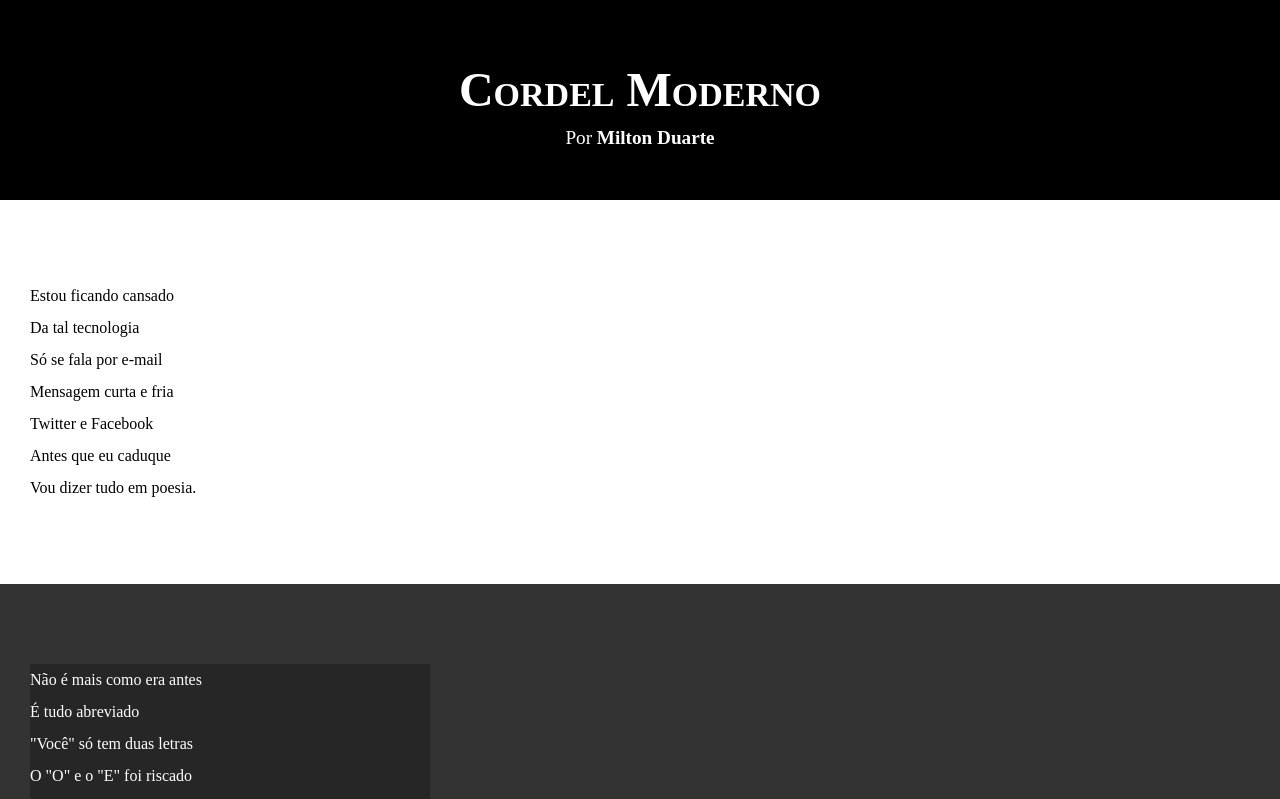
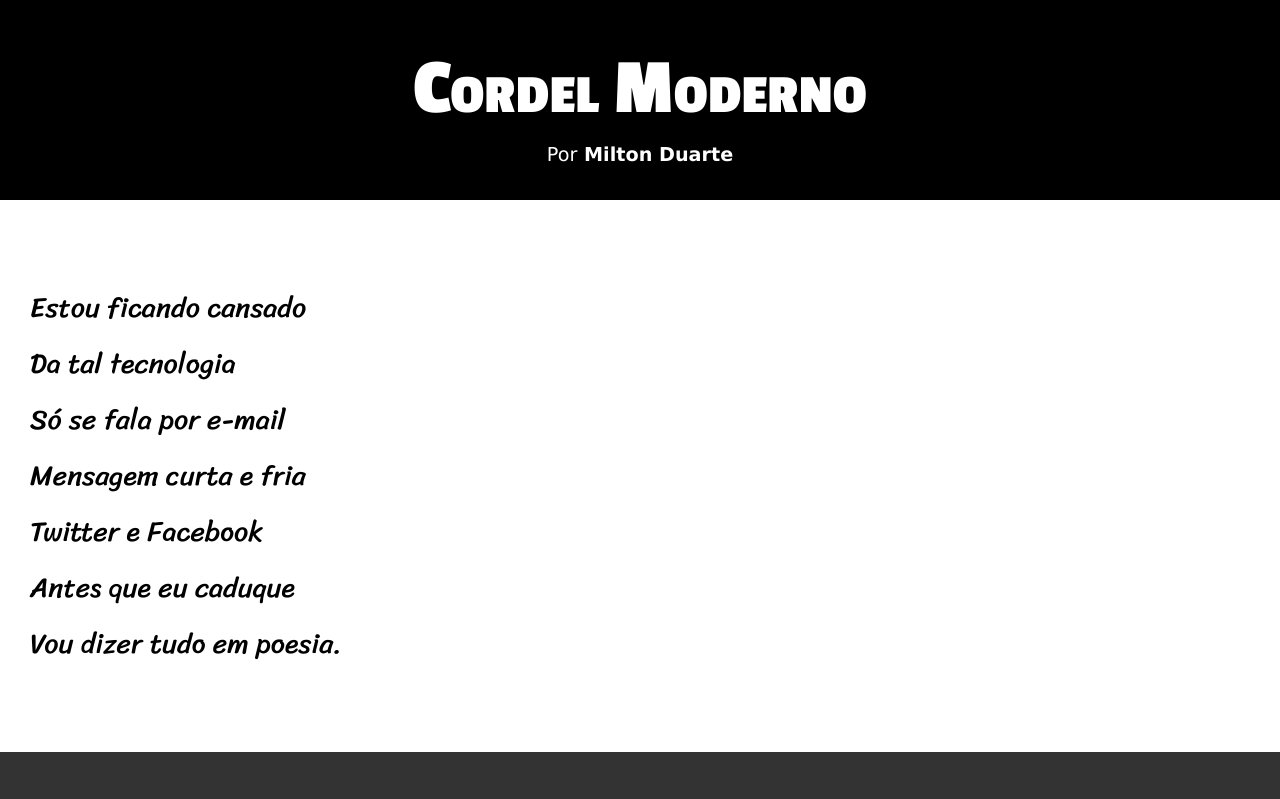
Before and after one commit to CauaHm/HTML-CSS, a plain HTML site: page Desafios/Modulo-2/d012/index.html in a window 1280 px wide. Shown: the top 799 px of the page. Drawn offline with Linux system fonts and the light colour scheme.

Commit message:
atualização de estilos desafios 12

```diff
--- a/Desafios/Modulo-2/d012/estilos/style.css
+++ b/Desafios/Modulo-2/d012/estilos/style.css
@@ -1,4 +1,15 @@
 @charset "UTF-8";
+
+@import url('https://fonts.googleapis.com/css2?family=Bebas+Neue&family=Passion+One:wght@400;700;900&display=swap');
+
+@import url('https://fonts.googleapis.com/css2?family=Sriracha&display=swap');
+
+
+:root {
+    --fonte1: Verdana, Geneva, Tahoma, sans-serif;
+    --fonte2: 'Passion One', cursive;
+    --fonte3: 'Sriracha', cursive;
+}
 
 * {
     padding: 0;
@@ -9,6 +20,7 @@
 html, body {
     min-height: 100vh;
     background-color: darkgray;
+    font-family: var(--fonte1);
 }
 
 
@@ -35,8 +47,9 @@ header a, footer a {
 
 header h1 {
     font-variant: small-caps;
-    font-size: 3em;
+    font-size: 10vh;
     padding: 10px 0;
+    font-family: var(--fonte2);
 }
 
 header p {
@@ -52,6 +65,8 @@ section {
     padding-bottom: 10vh;
     line-height: 2em;
     padding-left: 30px;
+    font-family: var(--fonte3);
+    font-size: 3.5vh;
 }
 
 section.normal {
@@ -64,8 +79,10 @@ section.normal {
     color: white;
 }
 
-section.imagem p {width: 400px ;
+section.imagem p {
     background-color: rgba(0, 0, 0, 0.253);
+    display: inline-block;
+    padding: 5px;
 }
 
 footer {
```
